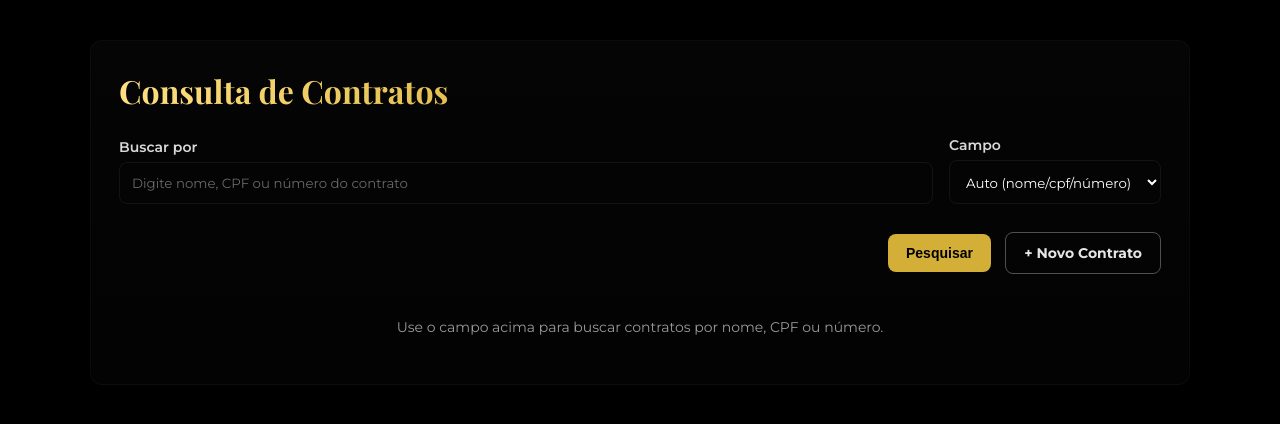
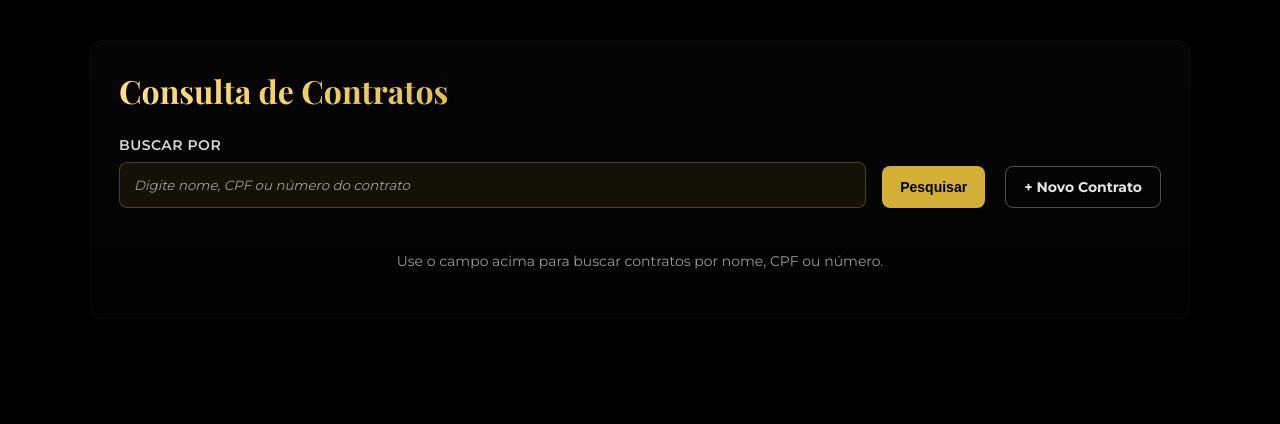
Before and after one commit to iOzores/projeto_contratos, a Flask app: template templates/consultar.html in a window 1280 px wide. Shown: the part 62-486 px from the top of the page. Run offline with Flask 3, Linux system fonts and the light colour scheme; the template is opened without the code that fills it, so the values that code supplies are empty; parts of the project's set-up code (start-up, migrations or seed data) failed here and were passed over.

Commit message:
Alterações do Projeto - Melhorias na consulta de contratos

```diff
--- a/app.py
+++ b/app.py
@@ -1,3 +1,6 @@
+from dotenv import load_dotenv
+load_dotenv()
+
 from flask import Flask, render_template, request, redirect, url_for, flash
 from db import ContratoDB
 from Classes import (
@@ -60,8 +63,8 @@ def incluir_contrato():
 def consultar_contratos():
     # Página separada para consulta da base `contratos_bancarios`
     q = request.args.get('q', '')
-    by = request.args.get('by', 'auto')
-    contratos = consultar_service.consultar(q, by=by)
+    # Sempre usar "auto" - detecção automática por nome, CPF ou número
+    contratos = consultar_service.consultar(q, by='auto')
     return render_template('consultar.html', contratos=contratos)
 
 
@@ -104,4 +107,4 @@ def editar_contrato(contrato_id: int):
 
 
 if __name__ == '__main__':
-    app.run(debug=True)
+    app.run(debug=False)
--- a/requirements.txt
+++ b/requirements.txt
@@ -1,2 +1,3 @@
 flask
 pg8000
+python-dotenv
--- a/templates/consultar.html
+++ b/templates/consultar.html
@@ -16,12 +16,14 @@
 		main{flex:1;max-width:1100px;margin:40px auto;padding:0 20px;width:100%}
 		.container{padding:28px;border-radius:12px;background:linear-gradient(180deg,rgba(255,255,255,0.02),rgba(255,255,255,0.01));border:1px solid rgba(255,255,255,0.03)}
 		h1{font-family:'Playfair Display',serif;font-size:32px;margin:0 0 24px 0;background:var(--gold-glow);-webkit-background-clip:text;background-clip:text;color:transparent}
-		label{display:block;color:rgba(255,255,255,0.85);font-weight:600;margin-bottom:6px;font-size:14px}
-		input,select{width:100%;padding:12px;border-radius:8px;border:1px solid rgba(255,255,255,0.06);background:transparent;color:#fff;font-family:inherit;box-sizing:border-box;margin-bottom:12px}
-		input::placeholder{color:rgba(255,255,255,0.4)}
-		input:focus,select:focus{outline:none;border-color:var(--gold);box-shadow:0 0 6px rgba(212,175,55,0.2)}
-		.search-form{display:grid;grid-template-columns:1fr auto;gap:16px;margin-bottom:24px;align-items:end}
-		.search-form>div:last-child{grid-column:1/-1;text-align:right}
+		label{display:block;color:rgba(255,255,255,0.85);font-weight:600;margin-bottom:8px;font-size:14px;text-transform:uppercase;letter-spacing:0.5px}
+		input,select{width:100%;padding:14px;border-radius:8px;border:1.5px solid rgba(212,175,55,0.3);background:rgba(212,175,55,0.08);color:#fff;font-family:inherit;box-sizing:border-box;margin-bottom:12px;transition:all 0.3s ease}
+		input::placeholder{color:rgba(255,255,255,0.6);font-style:italic}
+		input:focus,select:focus{outline:none;border-color:var(--gold);background:rgba(212,175,55,0.12);box-shadow:0 0 10px rgba(212,175,55,0.3)}
+		.search-form{display:flex;gap:16px;margin-bottom:24px;align-items:flex-end;flex-wrap:nowrap}
+		.search-form > div:first-child{flex:1}
+		.search-form > div:last-child{display:flex;gap:10px;white-space:nowrap}
+		.search-form input{margin-bottom:0}
 		.btn{display:inline-block;padding:11px 18px;border-radius:8px;font-weight:700;text-decoration:none;border:none;cursor:pointer;font-size:14px}
 		.btn.primary{background:var(--gold);color:#000}
 		.btn.primary:hover{background:#ffd24d;transform:translateY(-1px)}
@@ -71,15 +73,6 @@
 					<input type="text" name="q" value="{{ request.args.get('q','') }}" placeholder="Digite nome, CPF ou número do contrato">
 				</div>
 				<div>
-					<label>Campo</label>
-					<select name="by">
-						<option value="auto" {% if request.args.get('by','auto') == 'auto' %}selected{% endif %}>Auto (nome/cpf/número)</option>
-						<option value="nome" {% if request.args.get('by') == 'nome' %}selected{% endif %}>Nome</option>
-						<option value="cpf" {% if request.args.get('by') == 'cpf' %}selected{% endif %}>CPF</option>
-						<option value="numero" {% if request.args.get('by') == 'numero' %}selected{% endif %}>Número</option>
-					</select>
-				</div>
-				<div>
 					<button type="submit" class="btn primary">Pesquisar</button>
 					<a href="/incluir" class="btn secondary">+ Novo Contrato</a>
 				</div>
```
Also changed, not shown: db.py (+15 -1 lines), 1 other file.
